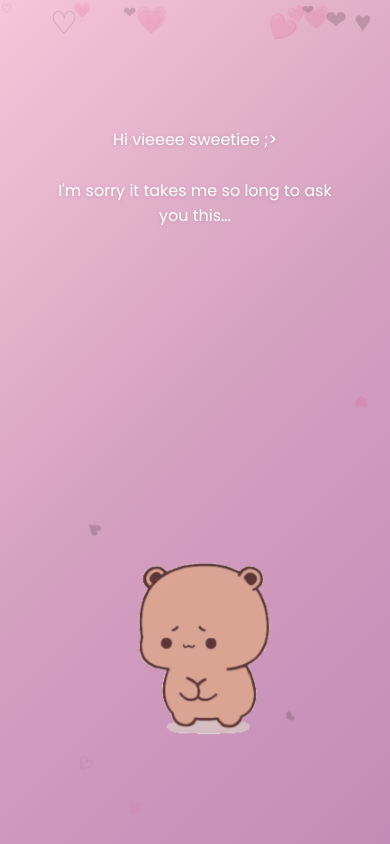
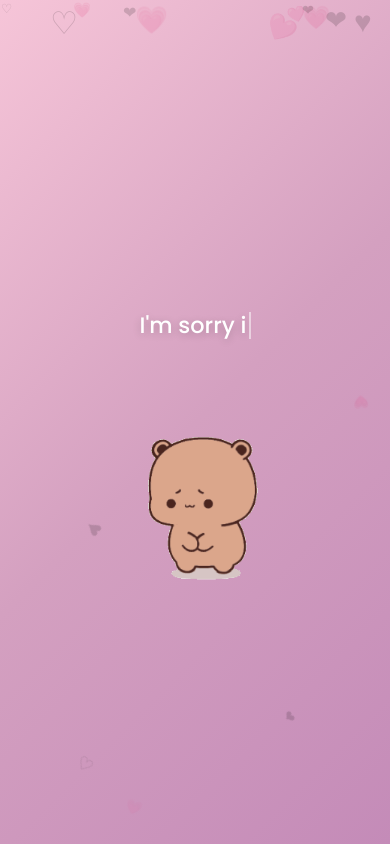
Before and after one commit to Erlavush/vielentines, a website: page index.html in a window 390 px wide. Drawn offline with nearby package versions, Linux system fonts and the light colour scheme; files that its build step writes are made by us from their sources.

Commit message:
commiting to save

```diff
--- a/css/style.css
+++ b/css/style.css
@@ -35,30 +35,44 @@
 
 html,
 body {
-  width: 100%;
-  height: 100%;
+  display: block;
+  width: 100vw;
+  height: 100vh;
   overflow: hidden;
   font-family: var(--font-body);
   background: #1a0011;
+  margin: 0;
+  padding: 0;
 }
 
-/* ---------- PAGE SYSTEM ---------- */
+/* ---------- PAGE SYSTEM (stacked fade) ---------- */
 .pages-wrapper {
-  display: flex;
-  width: 100%;
-  height: 100%;
-  transition: transform 0.6s cubic-bezier(0.25, 0.46, 0.45, 0.94);
+  position: relative;
+  width: 100vw;
+  height: 100vh;
+  overflow: hidden;
 }
 
 .page {
-  min-width: 100vw;
-  min-height: 100vh;
+  position: absolute;
+  top: 0;
+  left: 0;
+  width: 100vw;
   height: 100vh;
   display: flex;
   align-items: center;
   justify-content: center;
-  position: relative;
   overflow: hidden;
+  opacity: 0;
+  visibility: hidden;
+  transition: opacity 0.8s ease, visibility 0.8s ease;
+  z-index: 1;
+}
+
+.page.active {
+  opacity: 1;
+  visibility: visible;
+  z-index: 10;
 }
 
 .page-content {
@@ -81,7 +95,7 @@ body {
   width: 100%;
   height: 100%;
   pointer-events: none;
-  z-index: 0;
+  z-index: 20;
   overflow: hidden;
 }
 
@@ -117,20 +131,25 @@ body {
 }
 
 .narration-page {
-  justify-content: flex-start;
-  padding-top: 15vh;
+  justify-content: center;
+  align-items: center;
+  gap: clamp(20px, 5vh, 50px);
+  padding: clamp(20px, 5vh, 60px) 20px;
 }
 
 .narration-text {
   font-family: var(--font-body);
   color: var(--white-pure);
-  font-size: 1.15rem;
-  font-weight: 400;
+  font-size: clamp(1.4rem, 5vw, 2.2rem);
+  font-weight: 500;
   text-align: center;
-  line-height: 1.6;
-  max-width: 85%;
-  min-height: 120px;
-  text-shadow: 0 1px 4px rgba(0, 0, 0, 0.15);
+  line-height: 1.5;
+  max-width: 90%;
+  min-height: clamp(80px, 15vh, 160px);
+  display: flex;
+  align-items: center;
+  justify-content: center;
+  text-shadow: 0 2px 8px rgba(0, 0, 0, 0.2);
 }
 
 .narration-text .cursor {
@@ -154,12 +173,11 @@ body {
 }
 
 .narration-sticker {
-  position: absolute;
-  bottom: 12vh;
-  left: 50%;
-  transform: translateX(-50%);
   opacity: 0;
   transition: opacity 0.5s ease;
+  display: flex;
+  align-items: center;
+  justify-content: center;
 }
 
 .narration-sticker.visible {
@@ -167,8 +185,8 @@ body {
 }
 
 .narration-sticker img {
-  max-width: 180px;
-  max-height: 180px;
+  width: clamp(150px, 35vw, 280px);
+  height: clamp(150px, 35vw, 280px);
   object-fit: contain;
 }
 
@@ -182,8 +200,13 @@ body {
   font-size: 0.95rem;
   font-weight: 500;
   opacity: 0.8;
-  animation: bounceRight 1.5s ease-in-out infinite;
   z-index: 10;
+  cursor: pointer;
+  transition: opacity 0.3s ease;
+}
+
+.swipe-prompt:hover {
+  opacity: 1;
 }
 
 .swipe-prompt.hidden {
@@ -345,7 +368,6 @@ body {
   font-size: 0.95rem;
   font-weight: 400;
   opacity: 0.7;
-  animation: bounceRight 1.5s ease-in-out infinite;
 }
 
 /* ============================================================
@@ -700,9 +722,6 @@ body {
    RESPONSIVE
    ============================================================ */
 @media (max-width: 400px) {
-  .narration-text {
-    font-size: 1rem;
-  }
   .letter-question {
     font-size: 1.5rem;
   }
--- a/index.html
+++ b/index.html
@@ -13,14 +13,14 @@
       href="https://fonts.googleapis.com/css2?family=Dancing+Script:wght@400;700&family=Poppins:wght@300;400;500;600;700&family=Fira+Code:wght@400;500&display=swap"
       rel="stylesheet"
     />
-    <link rel="stylesheet" href="css/style.css" />
     <!-- Flower animation CSS -->
     <link rel="stylesheet" href="flower-animation/css/style.css" />
+    <link rel="stylesheet" href="css/style.css" />
     <!-- EmailJS -->
     <script src="https://cdn.jsdelivr.net/npm/@emailjs/browser@4/dist/email.min.js"></script>
   </head>
   <body>
-    <!-- ==================== PAGE CONTAINER (horizontal slider) ==================== -->
+    <!-- ==================== PAGE CONTAINER (stacked fade transitions) ==================== -->
     <div class="pages-wrapper" id="pagesWrapper">
       <!-- ==================== PAGE 1: TYPEWRITER NARRATION ==================== -->
       <section class="page page-1 active" id="page1">
@@ -29,7 +29,7 @@
           <div class="narration-sticker" id="narrationSticker">
             <img src="" alt="sticker" id="narrationStickerImg" />
           </div>
-          <div class="swipe-prompt hidden" id="swipePrompt1">Swipe right →</div>
+          <div class="swipe-prompt hidden" id="swipePrompt1" onclick="navigateToPage(1)">Click here to continue</div>
         </div>
       </section>
 
@@ -333,14 +333,14 @@
               </div>
             </div>
           </div>
-          <div class="swipe-prompt hidden" id="swipePrompt2">Slide right →</div>
+          <div class="swipe-prompt hidden" id="swipePrompt2" onclick="navigateToPage(2)">Click here to continue</div>
         </div>
       </section>
 
       <!-- ==================== PAGE 3: ENVELOPE ==================== -->
       <section class="page page-3" id="page3">
         <div class="page-content envelope-page">
-          <p class="envelope-text">I have something for you... 💌</p>
+          <p class="envelope-text">I have something for you...</p>
           <div class="envelope-wrapper" id="envelopeWrapper">
             <div class="envelope" id="envelope">
               <div class="envelope-flap"></div>
@@ -453,7 +453,7 @@
             />
             <img src="GIFs/hehe.gif" alt="kiss bear" class="celebration-gif" />
           </div>
-          <div class="swipe-prompt hidden" id="swipePrompt6">Swipe right →</div>
+          <div class="swipe-prompt hidden" id="swipePrompt6" onclick="navigateToPage(10)">Click here to continue</div>
         </div>
         <!-- Confetti canvas -->
         <canvas id="confettiCanvas"></canvas>
@@ -491,7 +491,7 @@
               </div>
             </div>
           </div>
-          <p class="closing-text">Built with 💖 by earli, for vie 🐻</p>
+          <p class="closing-text">With love, Earl.</p>
         </div>
       </section>
     </div>
--- a/js/app.js
+++ b/js/app.js
@@ -124,16 +124,34 @@ function handleSwipe() {
 
 function navigateToPage(pageIndex) {
     if (pageIndex < 0 || pageIndex >= TOTAL_PAGES || isAnimating) return;
+    if (pageIndex === currentPage) return;
     isAnimating = true;
+
+    const pages = document.querySelectorAll('.page');
+    const oldPage = pages[currentPage];
+    const newPage = pages[pageIndex];
+
+    // Hide floating hearts on flower page (black bg), show on others
+    const heartsEl = document.getElementById('floatingHearts');
+    if (pageIndex === 1) {
+        heartsEl.style.opacity = '0';
+        heartsEl.style.transition = 'opacity 0.8s ease';
+    } else {
+        heartsEl.style.opacity = '1';
+        heartsEl.style.transition = 'opacity 0.8s ease';
+    }
+
+    // Fade out old, fade in new
+    if (oldPage) oldPage.classList.remove('active');
+    if (newPage) newPage.classList.add('active');
+
     currentPage = pageIndex;
 
-    const wrapper = document.getElementById('pagesWrapper');
-    wrapper.style.transform = `translateX(-${pageIndex * 100}vw)`;
-
+    // Wait for CSS transition to finish (0.8s)
     setTimeout(() => {
         isAnimating = false;
         onPageEnter(pageIndex);
-    }, 650);
+    }, 850);
 }
 
 function onPageEnter(pageIndex) {
@@ -171,12 +189,23 @@ function typeNextLine() {
     const line = narrationLines[narrationIndex];
     charIndex = 0;
 
-    // Clear cursor from previous line
+    // Clear previous text for fresh line
     const textEl = document.getElementById('narrationText');
+    textEl.innerHTML = '';
 
-    // Add line break if not first line
-    if (narrationIndex > 0) {
-        textEl.innerHTML += '<br><br>';
+    // Show sticker immediately alongside the text
+    showNarrationSticker(line.sticker);
+
+    // Dynamic font size based on text length
+    const len = line.text.length;
+    if (len > 180) {
+        textEl.style.fontSize = 'clamp(0.9rem, 3vw, 1.3rem)';
+    } else if (len > 120) {
+        textEl.style.fontSize = 'clamp(1rem, 3.5vw, 1.5rem)';
+    } else if (len > 70) {
+        textEl.style.fontSize = 'clamp(1.2rem, 4vw, 1.8rem)';
+    } else {
+        textEl.style.fontSize = '';
     }
 
     // Start typing
@@ -200,19 +229,17 @@ function typeChar(line) {
         textEl.appendChild(cursor);
 
         charIndex++;
-        narrationTimer = setTimeout(() => typeChar(line), 40);
+        narrationTimer = setTimeout(() => typeChar(line), 80);
     } else {
-        // Line done — remove cursor, show sticker
+        // Line done — remove cursor
         const oldCursor = textEl.querySelector('.cursor');
         if (oldCursor) oldCursor.remove();
 
-        showNarrationSticker(line.sticker);
-
-        // After sticker shows, move to next line
+        // After pause, move to next line
         narrationIndex++;
         setTimeout(() => {
             typeNextLine();
-        }, 2000);
+        }, 2500);
     }
 }
 
@@ -221,13 +248,6 @@ function showNarrationSticker(src) {
     const stickerImg = document.getElementById('narrationStickerImg');
     stickerImg.src = src;
     stickerContainer.classList.add('visible');
-
-    // Hide sticker after a delay so next one can appear
-    setTimeout(() => {
-        if (narrationIndex < narrationLines.length) {
-            stickerContainer.classList.remove('visible');
-        }
-    }, 1800);
 }
 
 // ==================== PAGE 2: FLOWER ANIMATION ====================
```
Also changed, not shown: package.json (added, +19 -0 lines), 1 other file.
